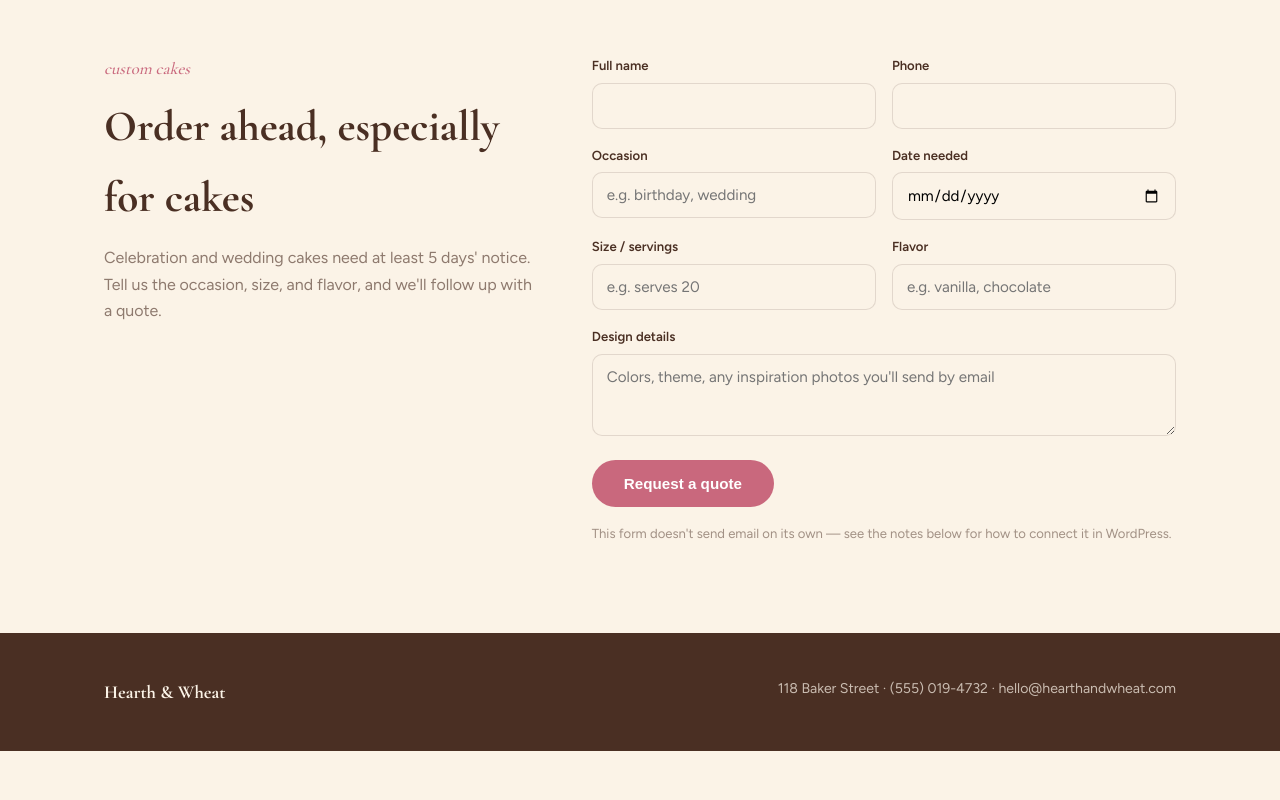
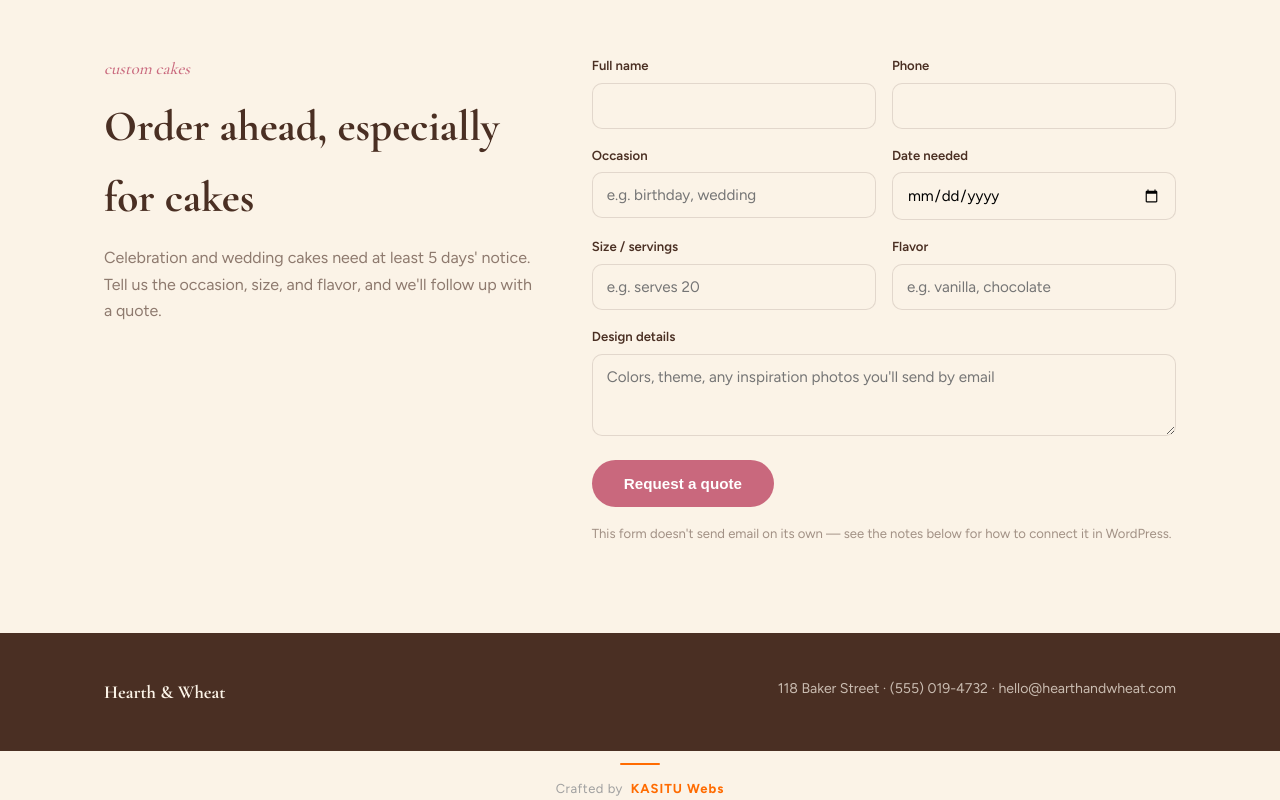
Before and after one commit to Thutis-cluster/bakery, a plain HTML site: page index.html in a window 1280 px wide. Shown: the part 2380-3180 px from the top of the page. Before the commit the page ends 3131 px from the top, so only its background shows below. Drawn offline with nearby package versions, Linux system fonts and the light colour scheme.

Commit message:
Update index.html

```diff
--- a/index.html
+++ b/index.html
@@ -103,6 +103,58 @@
   footer{ background: var(--ink); color: rgba(251,243,231,0.72); padding: 44px 0; }
   footer .wrap{ display:flex; justify-content:space-between; flex-wrap:wrap; gap:16px; font-size:0.88rem; }
   footer .brand{ color: var(--cream); font-family: var(--serif); font-size:1.15rem; }
+
+/* =================================
+   TYRE WEBSITE - CRAFTED BY KASITU
+================================= */
+
+.crafted-by {
+    margin-top: 12px;
+    font-size: 13px;
+    color: #a0a0a0;
+    letter-spacing: 0.5px;
+    text-align: center;
+    line-height: 1.8;
+}
+
+.crafted-by a {
+    display: inline-block;
+    color: #ff6b00;
+    font-weight: 800;
+    letter-spacing: 1px;
+    text-decoration: none;
+    margin-left: 4px;
+    transition: all 0.3s ease;
+}
+
+.crafted-by a:hover {
+    color: #ffffff;
+    text-shadow: 0 0 10px rgba(255, 107, 0, 0.6);
+}
+
+/* Subtle orange accent */
+.crafted-by::before {
+    content: "";
+    display: block;
+    width: 40px;
+    height: 2px;
+    background: #ff6b00;
+    margin: 0 auto 12px;
+    border-radius: 2px;
+}
+
+/* Mobile responsive */
+@media (max-width: 600px) {
+    .crafted-by {
+        font-size: 12px;
+        margin-top: 10px;
+    }
+
+    .crafted-by a {
+        letter-spacing: 0.7px;
+    }
+}
+
 </style>
 </head>
 <body>
@@ -258,5 +310,11 @@
   </div>
 </footer>
 
+    <p class="crafted-by">
+ Crafted by
+  <a href="https://kasituwebs.co.za/" target="_blank" rel="noopener noreferrer">
+  KASITU Webs </a>
+</p>
+
 </body>
 </html>
```
